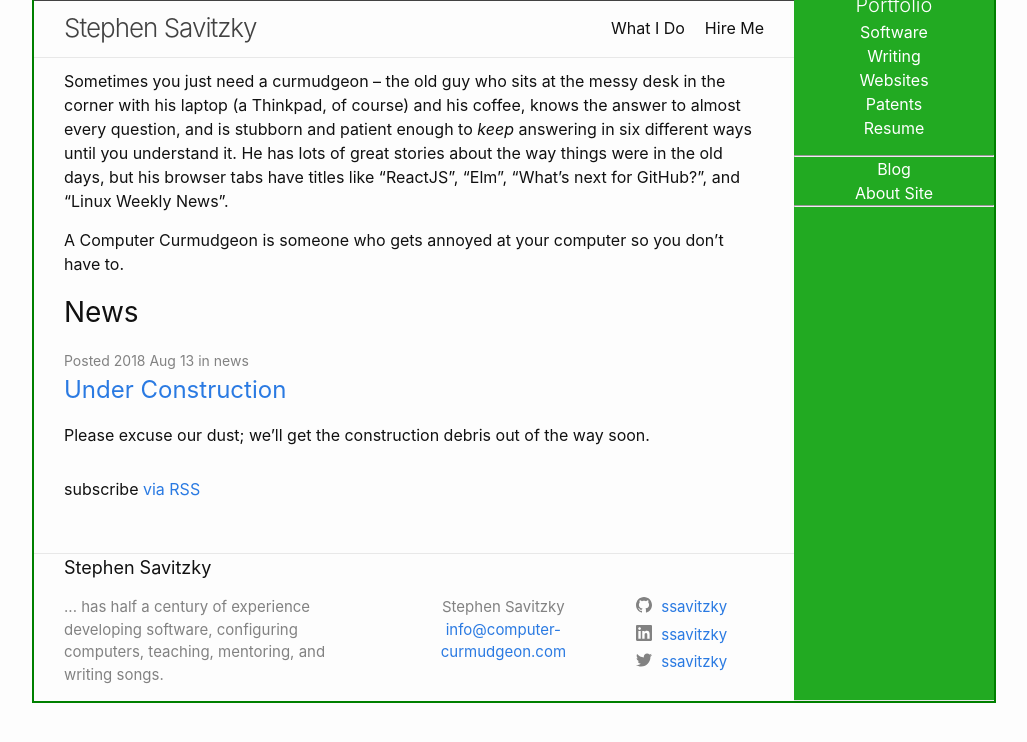
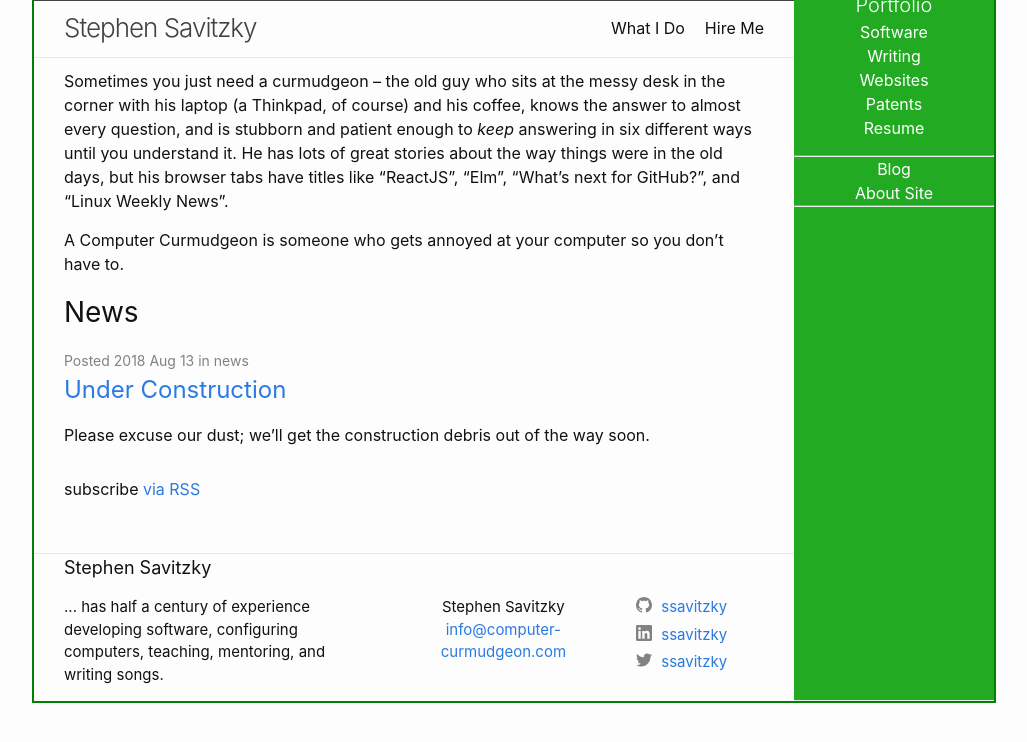
Before and after one commit to ssavitzky/ssavitzky.github.io, a Jekyll site: the page built from index.md, in a window 1280 px wide and 900 px high, scrolled down 308 px. Shown: the top 742 px of the window, without its empty margins (126-1153 px from the left). Built offline with Jekyll 4.4.1, drawn with Linux system fonts in a browser that asks for light colours.

Commit message:
change text color in footer to text-color
Light gray wasn't standing out enough.  This way it's a better match for
the body text and header.

```diff
--- a/_sass/minima/_layout.scss
+++ b/_sass/minima/_layout.scss
@@ -383,7 +383,7 @@ body {
 
 .footer-col-wrapper {
   @include relative-font-size(0.9375);
-  color: $grey-color;
+  color: $text-color;
   margin-left: -$spacing-unit / 2;
   margin-bottom: 0;
   @extend %clearfix;
```
